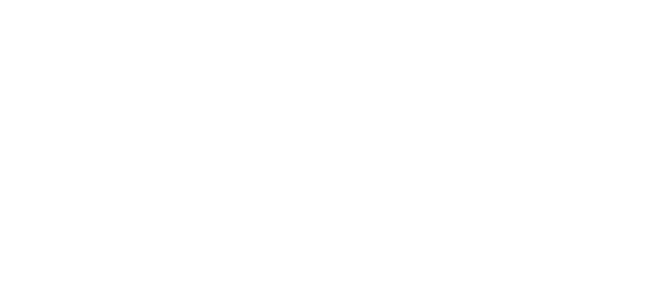
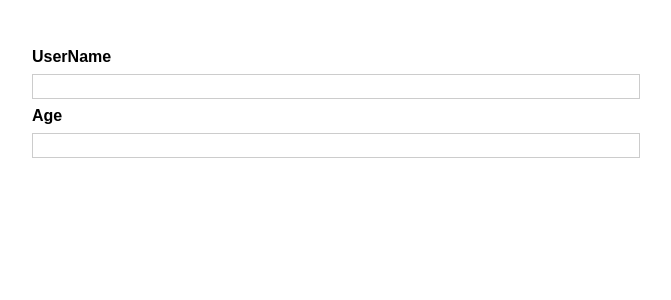
Before and after one commit to Musharraf188/error-model, a React (Create React App) app: page / in a window 1280 px wide. Shown: the top 300 px of the page, without its empty margins (304-975 px from the left). Built offline with nearby package versions, Linux system fonts and the light colour scheme.

Commit message:
AddUser/Complted

```diff
--- a/src/App.js
+++ b/src/App.js
@@ -1,10 +1,11 @@
 import React from 'react';
+import AddUser from './components/AddUser';
 
 
 function App() {
   return (
     <div>
-
+<AddUser />
     </div>
   );
 }
--- /dev/null
+++ b/src/components/AddUser.js
@@ -0,0 +1,12 @@
+import classes from './AddUser.module.css';
+
+const AddUser =()=>{
+    return <form className={classes.input}>
+        <label>UserName</label>
+        <input type="text"/>
+        <label>Age</label>
+        <input type="text"/>
+    </form>
+}
+
+export default AddUser;
--- /dev/null
+++ b/src/components/AddUser.module.css
@@ -0,0 +1,26 @@
+.input {
+    margin: 2rem auto;
+    padding: 1rem;
+    width: 90%;
+    max-width: 40rem;
+  }
+
+  .input label {
+    display: block;
+    font-weight: bold;
+    margin-bottom: 0.5rem;
+  }
+
+  .input input {
+    font: inherit;
+    display: block;
+    width: 100%;
+    border: 1px solid #ccc;
+    padding: 0.15rem;
+    margin-bottom: 0.5rem;
+  }
+
+  .input input:focus {
+    outline: none;
+    border-color: #4f005f;
+  }
```
